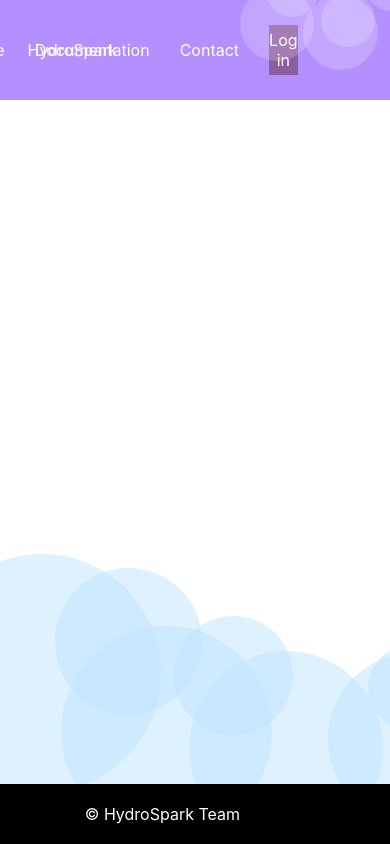
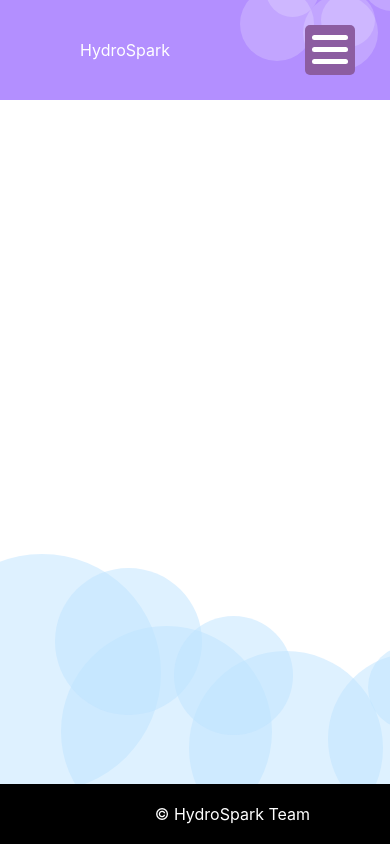
Before and after one commit to AtomicTiger/Hydrospark_oze_front, a React (Create React App) app: page / in a window 390 px wide. Built offline with nearby package versions, Linux system fonts and the light colour scheme.

Commit message:
added burger animation

```diff
--- /dev/null
+++ b/src/components/BurgerMenu/BurgerMenu.css
@@ -0,0 +1,111 @@
+#BurgerMenu{
+    display: hidden;
+}
+.bar1, .bar2, .bar3{
+    display: none;
+
+}
+
+
+@media only screen and (max-width: 600px) {
+    #BurgerMenu{
+        z-index: 1;
+        display: block;
+        padding: 7px;
+        box-sizing: border-box;
+        width:50px;
+        height:50px;
+        background-color: #8C5DA1;
+        border-radius: 5px;
+    }
+    .bar1, .bar2, .bar3{
+        display: block;
+        position: relative;
+        width:36px;
+        height:5px;
+        background-color: white;
+        border-radius: 5px;
+    }
+    @keyframes bar1-anim {
+        from {
+            top:13px;
+            transform: rotate(45deg);}
+        to {
+            transform: rotate(0deg);
+            top:3px;
+        }
+    }
+    .bar1{
+        top:3px;
+        animation-name: bar1-anim;
+        animation-duration: 0.5s;
+    }
+    @keyframes bar2-anim {
+        from {
+            top:8px;
+            transform: rotate(-45deg);}
+        to {
+            top:10px;
+            transform: rotate(0deg);
+        }
+    }
+    .bar2{
+        top:10px;
+        animation-name: bar2-anim;
+        animation-duration: 0.5s;
+    }
+    @keyframes bar3-anim {
+        from {top:24px;}
+        to {top:17px; }
+    }
+    .bar3{
+        top:17px;
+        animation-name: bar3-anim;
+        animation-duration: 0.5s;
+    }
+    .bar1-2, .bar2-2, .bar3-2{
+        display: block;
+        position: relative;
+        width:36px;
+        height:5px;
+        background-color: white;
+        border-radius: 5px;
+    }
+    @keyframes bar1-2-anim {
+        from {top:3px;
+            transform: rotate(0deg)}
+        to {
+            top:13px;
+            transform: rotate(45deg)
+        }
+    }
+    .bar1-2{
+        top:13px;
+        transform: rotate(45deg);
+        animation-name: bar1-2-anim;
+        animation-duration: 0.5s;
+    }
+    @keyframes bar2-2-anim {
+        from {top:10px;
+            transform: rotate(0deg)}
+        to {
+            top:8px;
+            transform: rotate(-45deg)
+        }
+    }
+    .bar2-2{
+        top:8px;
+        transform: rotate(-45deg);
+        animation-name: bar2-2-anim;
+        animation-duration: 0.5s;
+    }
+    @keyframes bar3-2-anim {
+        from {top:17px;}
+        to {top:24px}
+    }
+    .bar3-2{
+        top:24px;
+        animation-name: bar3-2-anim;
+        animation-duration: 0.5s;
+    }
+}
--- /dev/null
+++ b/src/components/BurgerMenu/BurgerMenu.js
@@ -0,0 +1,25 @@
+import './BurgerMenu.css';
+import React, { useState } from 'react';
+
+function BurgerMenu() {
+    const [BurgerClass, setBurerClass] = useState([false, "bar1", "bar2", "bar3"])
+
+    const BurgerClicked = () =>{
+        console.log('nice')
+        if(BurgerClass[0] === false){
+            setBurerClass([true, "bar1-2", "bar2-2", "bar3-2"])
+        }else{
+            setBurerClass([false, "bar1", "bar2", "bar3"])
+        }
+
+    }
+  return (
+    <div id='BurgerMenu' onClick={BurgerClicked}>
+        <div className={BurgerClass[1]}></div>
+        <div className={BurgerClass[2]}></div>
+        <div className={BurgerClass[3]}></div>
+    </div>
+  );
+}
+
+export default BurgerMenu;
--- a/src/components/Footer/Footer.css
+++ b/src/components/Footer/Footer.css
@@ -11,5 +11,5 @@
 }
 .Marker{
     display: flex;
-    margin: 0px 150px 0px 0px;
+    margin: 0px 80px 0px 0px;
 }
--- a/src/components/Navbar/Navbar.css
+++ b/src/components/Navbar/Navbar.css
@@ -1,8 +1,7 @@
 .Navbar{
     display: flex;
-    justify-content: center;
+    justify-content: space-between;
     background-color: #B38FFF;
-    align-items: center;
     color: white;
     height: 100px;
     width: 100vw;
@@ -11,9 +10,9 @@
 .LogoBox{
     display: flex;
     justify-content: left;
+    align-items: center;
     box-sizing: content-box;
-    width: 50vw;
-    margin: 0px 0px 0px 100px;
+    margin: 0px 0px 0px 80px;
 
 }
 .Menu{
@@ -21,8 +20,7 @@
     justify-content: right;
     box-sizing: content-box;
     align-items: center;
-    width: 50vw;
-    margin: 0px 150px 0px 0px;
+    margin: 0px 35px 0px 0px;
 }
 .MenuButton{
     align-items: center;
@@ -32,12 +30,23 @@
     display: flex;
     justify-content: center;
     align-items: center;
+    box-sizing: content-box;
     margin: 0px 15px 0px 15px;
     width: 100px;
     height: 50px;
     background-color: #8C5DA1;
+    z-index: 1;
 }
 #svgLogo{
     height: 50px;
     width: 50px;
 }
+
+@media only screen and (max-width: 600px) {
+    .MenuButton{
+        display: none;
+    }
+    .LoginButton{
+        display: none;
+    }
+}
--- a/src/components/Navbar/Navbar.js
+++ b/src/components/Navbar/Navbar.js
@@ -1,4 +1,5 @@
 import './Navbar.css';
+import BurgerMenu from '../BurgerMenu/BurgerMenu';
 
 function Navbar() {
 
@@ -34,16 +35,18 @@ function Navbar() {
             <div>HydroSpark</div>
         </div>
         <div className='Menu'>
+          <div className="Bubbbles">
+            {BubbleArray.map(function(object, i) {return <div style={{backgroundColor:"rgba(255, 255, 255, 0.2)", borderRadius:"100%", position:"fixed", right:object.right, top:object.top, width:object.size, height:object.size}} key={i}></div>;})}
+          </div>
           <div className='MenuButton'>Home</div>
           <div className='MenuButton'>Documentation</div>
           <div className='MenuButton'>Contact</div>
           <div className='LoginButton'>
             <p>Log in</p>
           </div>
+          <BurgerMenu></BurgerMenu>
         </div>
-        <div className="Bubbbles">
-          {BubbleArray.map(function(object, i) {return <div style={{backgroundColor:"rgba(255, 255, 255, 0.2)", borderRadius:"100%", position:"fixed", right:object.right, top:object.top, width:object.size, height:object.size}} key={i}></div>;})}
-        </div>
+
     </div>
   );
 }
```
Lines whose indentation alone changed are shown as unchanged.
